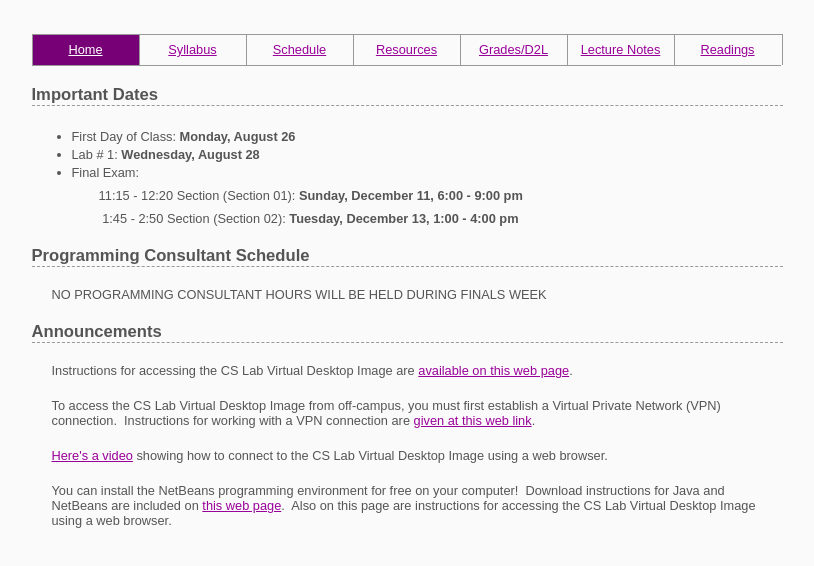
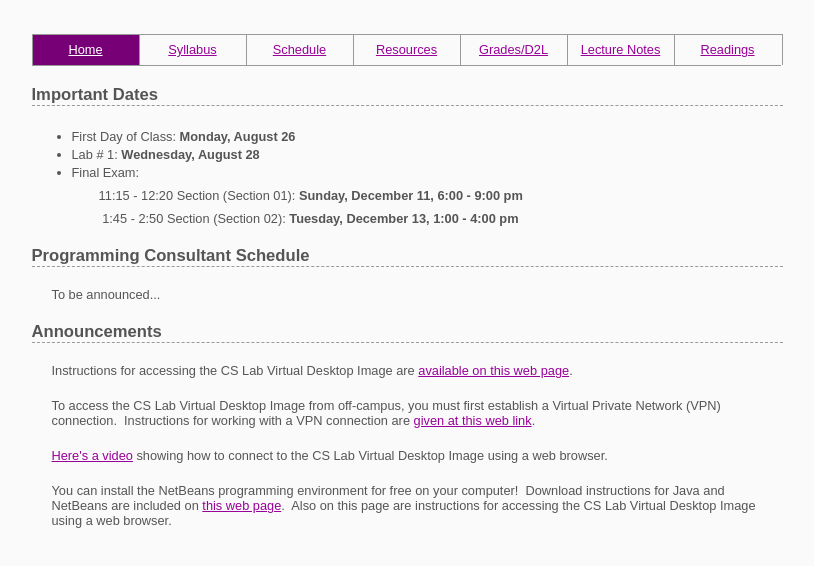
Before and after one commit to cs-courses-mountunion/CSC120Fall2024, a plain HTML site: page index.html in a window 1280 px wide. Shown: the part 116-682 px from the top of the page, without its empty margins (233-1047 px from the left). Drawn offline with Linux system fonts and the light colour scheme.

Commit message:
Add files via upload

```diff
--- a/index.html
+++ b/index.html
@@ -93,14 +93,14 @@
 			</ul>
 
 	  <h2> Programming Consultant Schedule </h2>
-	    <!--p> To be announced... </p-->
+	    <p> To be announced... </p>
 	    <!--p> NO PROGRAMMING CONSULTANT HOURS WILL BE HELD ON SUNDAY NIGHT, SEPTEMBER 5, DUE TO LABOR DAY BREAK </p-->
 	    <!--p> THE CS DEPARTMENT LAB (KHIC 057) WILL BE UNAVAILABLE FROM 8:00 - 8:50 PM ON WED., SEPTEMBER 19 </p-->
 	    <!--p> NO PROGRAMMING CONSULTANT HOURS FOR THURSDAY, OCTOBER 14, OR SUNDAY, OCTOBER 17, DUE TO FALL BREAK </p-->
 	    <!--p> NO PROGRAMMING CONSULTANT HOURS FOR TUESDAY, NOVEMBER 22 OR THURSDAY, NOVEMBER 24, DUE TO THANKSGIVING BREAK </p-->
 		<!--p> NO PROGRAMMING CONSULTANT HOURS ON SUNDAY, NOVEMBER 25 FROM 9 PM to 10:30 PM, DUE TO THANKSGIVING BREAK; however, there will be normal Sunday evening hours from 7 to 9 pm this Sunday </p-->
 		<!--p> NO PROGRAMMING CONSULTANT HOURS ON SUNDAY, NOVEMBER 28 </p-->
-		<p> NO PROGRAMMING CONSULTANT HOURS WILL BE HELD DURING FINALS WEEK </p>
+		<!--p> NO PROGRAMMING CONSULTANT HOURS WILL BE HELD DURING FINALS WEEK </p-->
 	    <!--p> SPECIAL CONSULTING HOURS FOR TUESDAY, NOV. 15, ONLY:&nbsp;  FROM 9:00 TO 11:00 PM </p-->
 	    <!--p> Starting Tuesday, Sept. 6, a Programming Consultant will be available
 		    to help you in the CS PC Lab (KHIC 057) at these times: <br/><br/> </p>
```
